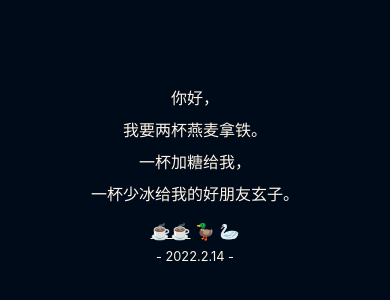
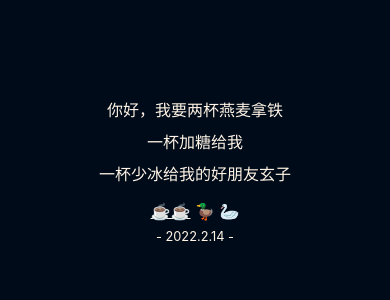
Before and after one commit to tuntunbus/wananxz, a plain HTML site: page index.html in a window 390 px wide. Shown: the part 244-544 px from the top of the page. Drawn offline with Linux system fonts and the light colour scheme.

Commit message:
Update mobile content

```diff
--- a/index.html
+++ b/index.html
@@ -44,15 +44,10 @@
 			</div>
 		</div>
 		<div class="content-mobile">
-			<div style="font-size: 1rem; margin-top: 0.5rem">你好，</div>
+			<div style="font-size: 1rem">你好，我要两杯燕麦拿铁</div>
+			<div style="font-size: 1rem; margin-top: 0.5rem">一杯加糖给我</div>
 			<div style="font-size: 1rem; margin-top: 0.5rem">
-				我要两杯燕麦拿铁。
-			</div>
-			<div style="font-size: 1rem; margin-top: 0.5rem">
-				一杯加糖给我，
-			</div>
-			<div style="font-size: 1rem; margin-top: 0.5rem">
-				一杯少冰给我的好朋友玄子。
+				一杯少冰给我的好朋友玄子
 			</div>
 			<div style="font-size: 1rem; margin-top: 1rem">
 				<u>☕️☕️</u> 🦆 🦢
```
